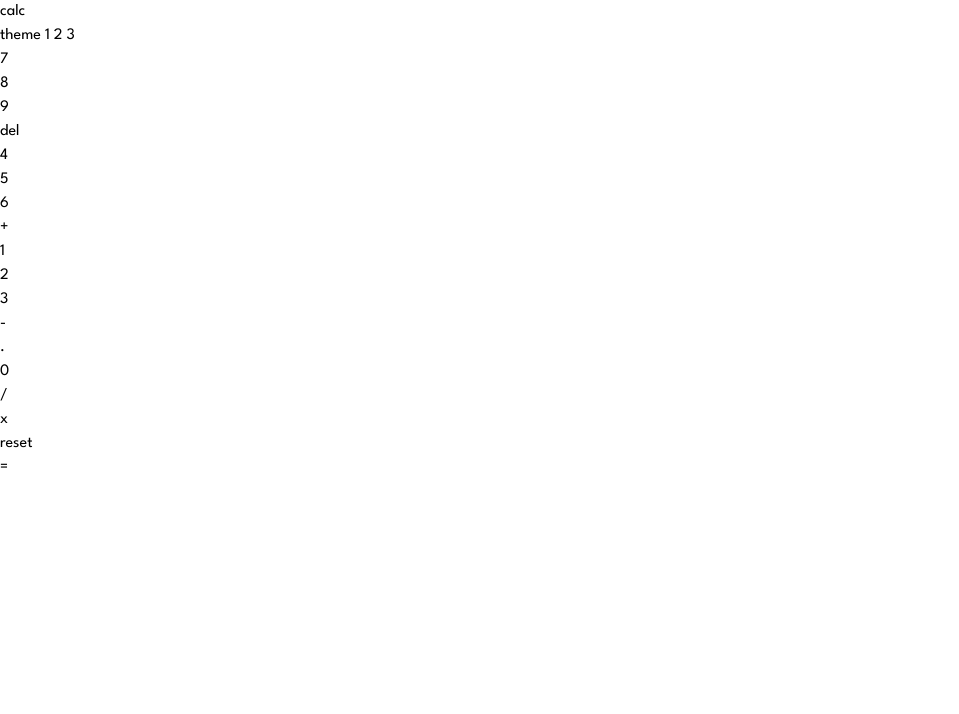
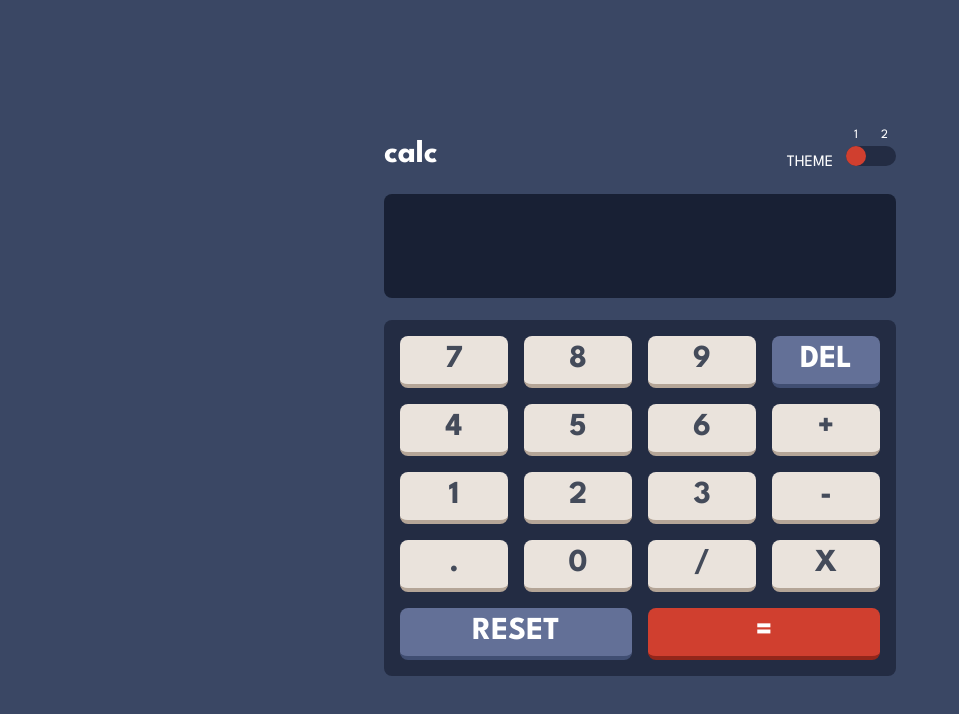
Before and after one commit to flapmfy/calculator, a plain HTML site: page index.html in a window 1280 px wide. Shown: the whole page, without its empty margins (0-959 px from the left). Drawn offline with Linux system fonts and the light colour scheme.

Commit message:
Create theme 1 and theme toggle

```diff
--- a/index.html
+++ b/index.html
@@ -13,37 +13,41 @@
 </head>
 
 <body>
-  <main class="main">
     <div class="calculator">
-      <header class="space-between">
+      <header class="space-between calculator__header">
         <div class="logo">calc</div>
-        <div class="theme-setter">theme 1 2 3</div>
+        <div class="theme-setter">
+          <div>theme</div>
+          <div class="toggle-element">
+            <div class="toggle-indicator"><span>1</span><span>2</span></div>
+            <input class="toggle" type="checkbox" name="" id="">
+          </div>
+        </div>
       </header>
 
-      <section class="display"></section>
+      <section class="screen"></section>
 
       <section class="keypad">
-        <div class="key">7</div>
-        <div class="key">8</div>
-        <div class="key">9</div>
-        <div class="key">del</div>
-        <div class="key">4</div>
-        <div class="key">5</div>
-        <div class="key">6</div>
-        <div class="key">+</div>
-        <div class="key">1</div>
-        <div class="key">2</div>
-        <div class="key">3</div>
-        <div class="key">-</div>
-        <div class="key">.</div>
-        <div class="key">0</div>
-        <div class="key">/</div>
-        <div class="key">x</div>
+        <div class="key numkey">7</div>
+        <div class="key numkey">8</div>
+        <div class="key numkey">9</div>
+        <div class="key delete">del</div>
+        <div class="key numkey">4</div>
+        <div class="key numkey">5</div>
+        <div class="key numkey">6</div>
+        <div class="key numkey">+</div>
+        <div class="key numkey">1</div>
+        <div class="key numkey">2</div>
+        <div class="key numkey">3</div>
+        <div class="key numkey">-</div>
+        <div class="key numkey">.</div>
+        <div class="key numkey">0</div>
+        <div class="key numkey">/</div>
+        <div class="key numkey">x</div>
 
-        <div class="key">reset</div>
-        <div class="key">=</div>
+        <div class="key reset">reset</div>
+        <div class="key calculate">=</div>
       </section>
     </div>
-  </main>
 </body>
 </html>
--- a/styles.css
+++ b/styles.css
@@ -1,20 +1,29 @@
 :root {
-    --font-main: 'League Spartan', sans-serif;
+    /* fonts */
+    --ff-main: 'League Spartan', sans-serif;
 
-    --clr-main-bg: hsl(222, 26%, 31%);
-    --clr-keypad: hsl(223, 31%, 20%);
-    --clr-blue: hsl(224, 36%, 15%);
+    /************** theme1 **************/
+    --clr-main1: hsl(222, 26%, 31%);
+    --clr-keypad1: hsl(223, 31%, 20%);
+    --clr-screen1: hsl(224, 36%, 15%);
 
+    /* keys */
+    --clr-orange-bg1: hsl(30, 25%, 89%);
+    --clr-orange-shadow1: hsl(28, 16%, 65%);
+
+    --clr-blue-txt: hsl(221, 14%, 31%);
+
+    /* special keys */
     --clr-key: hsl(225, 21%, 49%);
     --clr-key-shadow: hsl(224, 28%, 35%);
-
     --clr-red-bg: hsl(6, 63%, 50%);
     --clr-red-shadow: hsl(6, 70%, 34%);
-    --clr-orange-bg: hsl(30, 25%, 89%);
-    --clr-orange-shadow: hsl(28, 16%, 65%);
 
-    --clr-blue-txt: hsl(221, 14%, 31%);
     --clr-white: hsl(0, 0%, 100%);
+
+    /************** theme2 **************/
+
+    /************** theme3 **************/
 }
 
 *,
@@ -26,6 +35,142 @@
 }
 
 body {
+    display: flex;
+    justify-content: center;
+    align-items: center;
+    min-height: 100vh;
     line-height: 1.5;
-    font-family: var(--font-main);
+    font-family: var(--ff-main);
+    background-color: var(--clr-main1);
+    color: var(--clr-white);
 }
+
+.space-between {
+    display: flex;
+    justify-content: space-between;
+    align-items: flex-end;
+}
+
+.calculator {
+    width: 100%;
+    max-width: 35rem;
+    min-width: 365px;
+    padding: 1.5rem;
+
+    display: grid;
+    grid-template-columns: 1fr;
+    gap: 1.4rem;
+}
+
+.calculator__header {
+    line-height: 1;
+}
+
+.logo {
+    font-size: 2rem;
+    font-weight: 700;
+}
+
+.theme-setter {
+    display: flex;
+    align-items: flex-end;
+    gap: 0.8rem;
+    text-transform: uppercase;
+}
+
+.toggle-indicator {
+    display: flex;
+    justify-content: space-between;
+    padding: 0.3rem 0.5rem;
+    font-size: 0.8rem;
+}
+
+.toggle {
+    appearance: none;
+    position: relative;
+    width: 50px;
+    height: 20px;
+    border-radius: 50px;
+    background-color: var(--clr-keypad1);
+    cursor: pointer;
+}
+
+.toggle::before {
+    content: "";
+    position: absolute;
+    width: 20px;
+    height: 20px;
+    top: 0;
+    left: 0;
+    background-color: var(--clr-red-bg);
+    border-radius: 50%;
+    transition: 0.2s;
+}
+
+.toggle:hover::before {
+    filter: brightness(120%);
+}
+
+.toggle:checked::before {
+    left: calc(100% - 20px);
+}
+
+.screen {
+    display: flex;
+    align-items: center;
+    justify-content: flex-end;
+    height: 6.5rem;
+    border-radius: 8px;
+    padding-inline: 2rem;
+    background-color: var(--clr-screen1);
+    font-size: 3rem;
+    font-weight: 700;
+}
+
+.keypad {
+    display: grid;
+    grid-template-columns: 1fr 1fr 1fr 1fr;
+    gap: 1rem;
+
+    padding: 1rem;
+    border-radius: 8px;
+    background-color: var(--clr-keypad1);
+}
+
+.key {
+    cursor: pointer;
+    text-transform: uppercase;
+    text-align: center;
+    font-size: 2rem;
+    font-weight: 700;
+    border-radius: 8px;
+    transition: 0.2s;
+}
+
+.key:hover {
+    filter: brightness(120%);
+}
+
+.numkey {
+    background-color: var(--clr-orange-bg1);
+    color: var(--clr-blue-txt);
+    border-bottom: 4px solid var(--clr-orange-shadow1);
+}
+
+.delete,
+.reset {
+    background-color: var(--clr-key);
+    color: var(--clr-white);
+    border-bottom: 4px solid var(--clr-key-shadow);
+}
+
+.reset {
+    grid-column: span 2;
+}
+
+.calculate {
+    grid-column: span 2;
+    background-color: var(--clr-red-bg);
+    color: var(--clr-white);
+    border-bottom: 4px solid var(--clr-red-shadow);
+}
```
Also changed, not shown: 7 other files.
